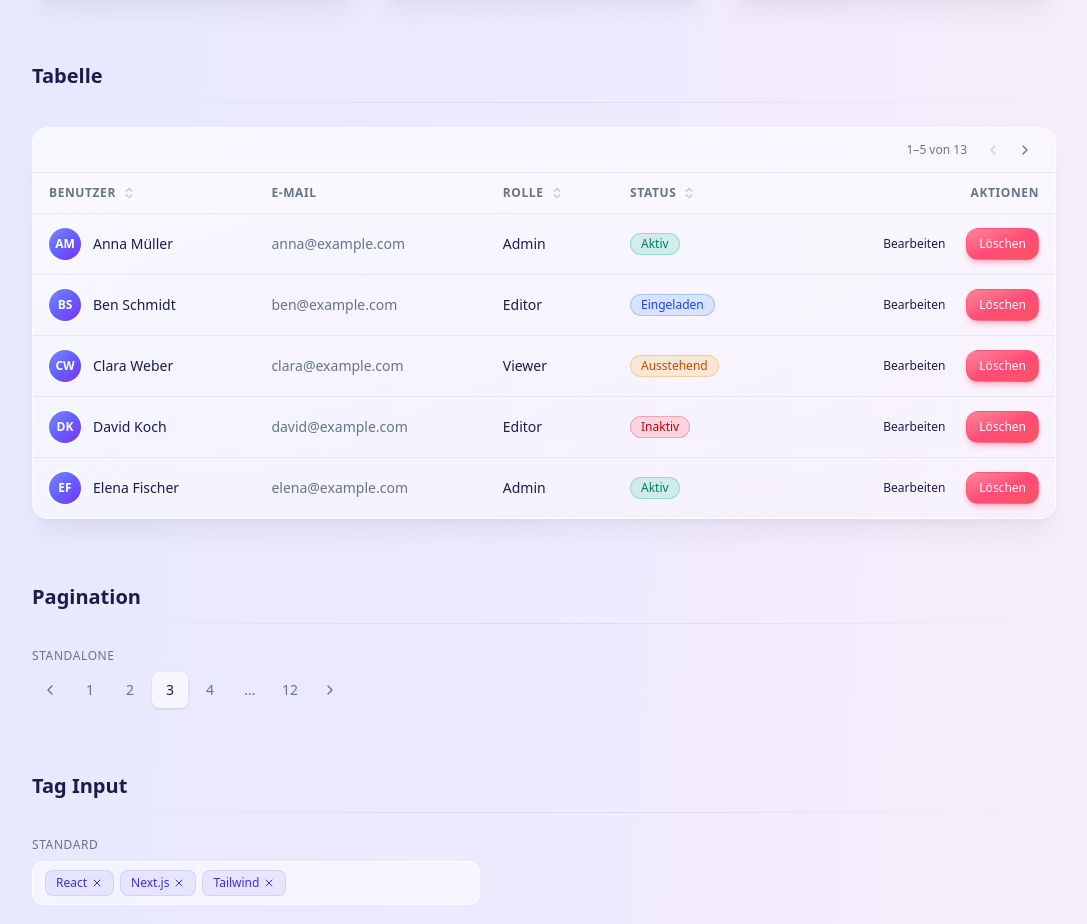
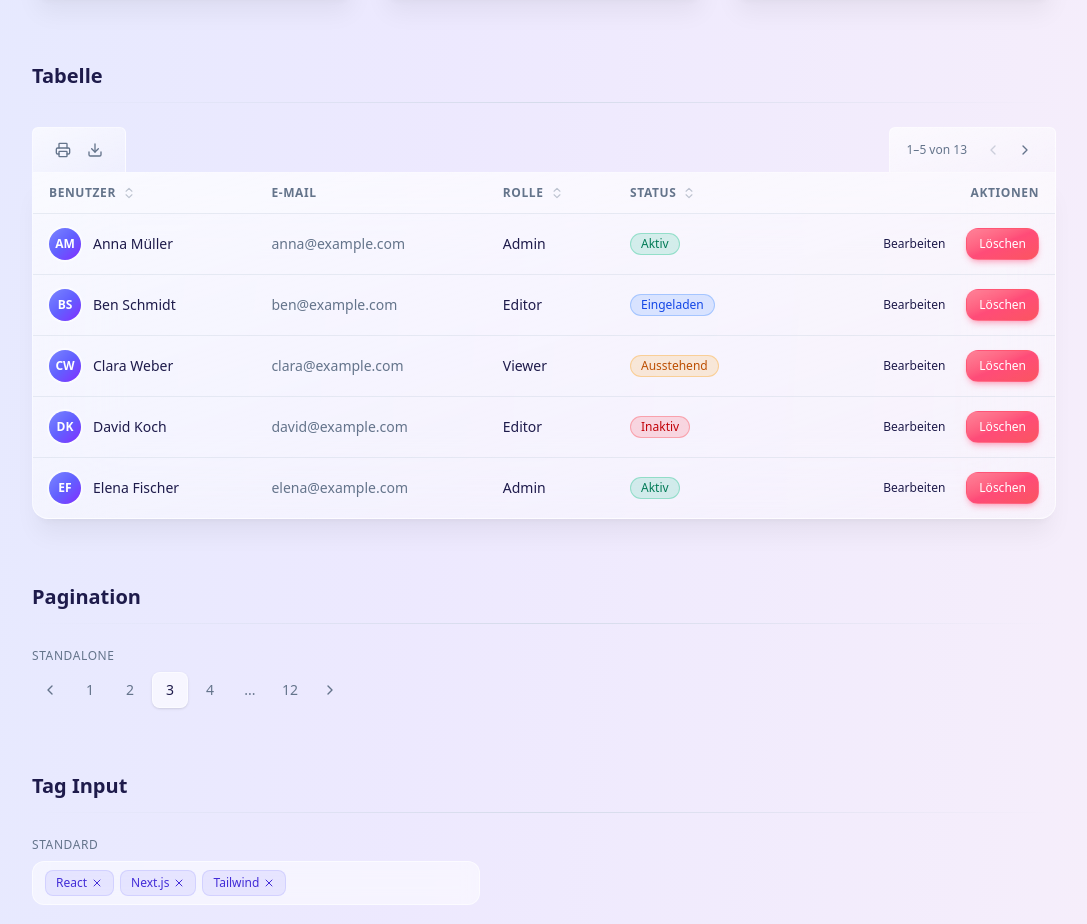
Before and after one commit to escanor24k/ui-components-project, a Next.js app: page / in a window 1280 px wide. Shown: the part 10487-11411 px from the top of the page, without its empty margins (96-1183 px from the left). Built offline with nearby package versions, Linux system fonts and the light colour scheme.

Commit message:
feat: table with utility icons and utility ui adjustment

```diff
--- a/src/components/mainpage/DataTableDemo.tsx
+++ b/src/components/mainpage/DataTableDemo.tsx
@@ -18,6 +18,9 @@ export function DataTableDemo(): React.ReactElement {
           data={sampleUsers}
           rowKey="id"
           showPagination
+          showPrint
+          showDownload
+          downloadFilename="benutzer"
           pageSize={5}
           columns={[
             {
--- a/src/components/ui/DataTable.tsx
+++ b/src/components/ui/DataTable.tsx
@@ -1,12 +1,16 @@
 "use client";
 
-import { useState, useMemo, type ReactNode } from "react";
+import { useState, useMemo, useRef, useEffect, type ReactNode } from "react";
 import {
   ChevronUp,
   ChevronDown,
   ChevronsUpDown,
   ChevronLeft,
   ChevronRight,
+  Printer,
+  Download,
+  FileJson,
+  FileSpreadsheet,
 } from "lucide-react";
 
 interface DataTableColumn<T> {
@@ -26,12 +30,25 @@ interface DataTableProps<T extends Record<string, unknown>> {
   pageSize?: number;
   emptyMessage?: string;
   className?: string;
+  showPrint?: boolean;
+  showDownload?: boolean;
+  downloadFilename?: string;
 }
 
 type SortDirection = "asc" | "desc";
 interface SortConfig {
   key: string;
   direction: SortDirection;
+}
+
+function triggerDownload(content: string, filename: string, type: string): void {
+  const blob = new Blob([content], { type });
+  const url = URL.createObjectURL(blob);
+  const a = document.createElement("a");
+  a.href = url;
+  a.download = filename;
+  a.click();
+  URL.revokeObjectURL(url);
 }
 
 export function DataTable<T extends Record<string, unknown>>({
@@ -42,9 +59,28 @@ export function DataTable<T extends Record<string, unknown>>({
   pageSize = 10,
   emptyMessage = "Keine Einträge vorhanden.",
   className = "",
+  showPrint = false,
+  showDownload = false,
+  downloadFilename = "data",
 }: DataTableProps<T>): React.ReactElement {
   const [sort, setSort] = useState<SortConfig | null>(null);
   const [page, setPage] = useState(1);
+  const [downloadOpen, setDownloadOpen] = useState(false);
+  const downloadRef = useRef<HTMLDivElement>(null);
+
+  useEffect(() => {
+    if (!downloadOpen) return;
+    function handleClick(e: MouseEvent): void {
+      if (
+        downloadRef.current &&
+        !downloadRef.current.contains(e.target as Node)
+      ) {
+        setDownloadOpen(false);
+      }
+    }
+    document.addEventListener("mousedown", handleClick);
+    return () => document.removeEventListener("mousedown", handleClick);
+  }, [downloadOpen]);
 
   /* ── Sorting ── */
   const sorted = useMemo(() => {
@@ -82,16 +118,137 @@ export function DataTable<T extends Record<string, unknown>>({
     setPage(1);
   }
 
+  /* ── Download handlers ── */
+  function handleDownloadJSON(): void {
+    const exportData = sorted.map((row) => {
+      const obj: Record<string, unknown> = {};
+      for (const col of columns) {
+        obj[col.key] = row[col.key];
+      }
+      return obj;
+    });
+    triggerDownload(
+      JSON.stringify(exportData, null, 2),
+      `${downloadFilename}.json`,
+      "application/json",
+    );
+    setDownloadOpen(false);
+  }
+
+  function handleDownloadCSV(): void {
+    const header = columns.map((c) => c.label).join(",");
+    const csvRows = sorted.map((row) =>
+      columns
+        .map((c) => {
+          const val = String(row[c.key] ?? "");
+          return val.includes(",") || val.includes('"') || val.includes("\n")
+            ? `"${val.replace(/"/g, '""')}"`
+            : val;
+        })
+        .join(","),
+    );
+    triggerDownload(
+      "\uFEFF" + [header, ...csvRows].join("\n"),
+      `${downloadFilename}.csv`,
+      "text/csv;charset=utf-8",
+    );
+    setDownloadOpen(false);
+  }
+
+  function handlePrint(): void {
+    window.print();
+  }
+
   const from = sorted.length > 0 ? (safePage - 1) * pageSize + 1 : 0;
   const to = Math.min(safePage * pageSize, sorted.length);
 
+  const hasActions = showPrint || showDownload;
+  const hasPagination = showPagination && totalPages > 1;
+  const showToolbar = hasActions || hasPagination;
+
+  const actionBtnClass =
+    "size-7 flex items-center justify-center rounded-lg text-(--text-muted) hover:text-(--text) hover:bg-white/40 dark:hover:bg-white/10 transition-colors cursor-pointer";
+
+  const glassClass =
+    "backdrop-blur-2xl bg-linear-to-br from-white/70 via-white/50 to-white/30 dark:from-white/10 dark:via-white/6 dark:to-white/3 border border-white/60 dark:border-white/10";
+
   return (
+    <div className={`w-full ${className}`}>
+      {/* Toolbar – tabs float above table, gap between them is transparent */}
+      {showToolbar && (
+        <div className="relative z-10 flex items-end [--tab-solid:#ebe9f0d9] dark:[--tab-solid:#1e2230a6]">
+          {/* Left: Actions tab */}
+          {hasActions ? (
+            <>
               <div
-      className={`w-full overflow-hidden rounded-2xl backdrop-blur-2xl bg-linear-to-br from-white/70 via-white/50 to-white/30 dark:from-white/10 dark:via-white/6 dark:to-white/3 border border-white/60 dark:border-white/10 shadow-xl shadow-black/5 dark:shadow-black/30 ${className}`}
+                className={`relative flex items-center gap-1 shrink-0 px-4 py-2 rounded-t-md ${glassClass} border-b-0`}
               >
-      {/* Pagination bar – flush above header */}
-      {showPagination && totalPages > 1 && (
-        <div className="flex items-center justify-end gap-3 px-4 py-2 border-b border-slate-300/40 dark:border-white/8">
+                {showPrint && (
+                  <div className="relative group">
+                    <button
+                      type="button"
+                      onClick={handlePrint}
+                      className={actionBtnClass}
+                      aria-label="Drucken"
+                    >
+                      <Printer className="size-4" />
+                    </button>
+                    <span className="absolute left-1/2 -translate-x-1/2 bottom-full mb-1.5 px-2 py-1 text-xs font-medium rounded-lg bg-slate-900 dark:bg-slate-700 text-white whitespace-nowrap opacity-0 group-hover:opacity-100 transition-opacity pointer-events-none z-10">
+                      Drucken
+                    </span>
+                  </div>
+                )}
+                {showDownload && (
+                  <div ref={downloadRef} className="relative group">
+                    <button
+                      type="button"
+                      onClick={() => setDownloadOpen((o) => !o)}
+                      className={actionBtnClass}
+                      aria-label="Download"
+                    >
+                      <Download className="size-4" />
+                    </button>
+                    {!downloadOpen && (
+                      <span className="absolute left-1/2 -translate-x-1/2 bottom-full mb-1.5 px-2 py-1 text-xs font-medium rounded-lg bg-slate-900 dark:bg-slate-700 text-white whitespace-nowrap opacity-0 group-hover:opacity-100 transition-opacity pointer-events-none z-10">
+                        Download
+                      </span>
+                    )}
+                    {downloadOpen && (
+                      <div className="absolute left-0 bottom-full mb-1 z-50 min-w-40 rounded-xl bg-white dark:bg-slate-800 border border-white/60 dark:border-white/10 shadow-lg shadow-black/10 dark:shadow-black/30 py-1">
+                        <button
+                          type="button"
+                          onClick={handleDownloadJSON}
+                          className="w-full flex items-center gap-2.5 px-3 py-2 text-sm text-(--text) hover:bg-slate-100 dark:hover:bg-white/5 transition-colors cursor-pointer"
+                        >
+                          <FileJson className="size-4 text-(--text-muted)" />
+                          Als JSON
+                        </button>
+                        <button
+                          type="button"
+                          onClick={handleDownloadCSV}
+                          className="w-full flex items-center gap-2.5 px-3 py-2 text-sm text-(--text) hover:bg-slate-100 dark:hover:bg-white/5 transition-colors cursor-pointer"
+                        >
+                          <FileSpreadsheet className="size-4 text-(--text-muted)" />
+                          Als CSV
+                        </button>
+                      </div>
+                    )}
+                  </div>
+                )}
+              </div>
+            </>
+          ) : (
+            <div />
+          )}
+
+          <div className="flex-1" />
+
+          {/* Right: Pagination tab */}
+          {hasPagination ? (
+            <>
+              <div
+                className={`relative flex items-center gap-3 shrink-0 px-4 py-2 rounded-t-md ${glassClass} border-b-0`}
+              >
                 <span className="text-xs text-(--text-muted) tabular-nums">
                   {from}–{to} von {sorted.length}
                 </span>
@@ -116,8 +273,17 @@ export function DataTable<T extends Record<string, unknown>>({
                   </button>
                 </div>
               </div>
+            </>
+          ) : (
+            <div />
+          )}
+        </div>
       )}
 
+      {/* Table content – own glass container */}
+      <div
+        className={`overflow-hidden ${showToolbar ? "rounded-b-2xl" : "rounded-2xl"} ${glassClass} shadow-xl shadow-black/5 dark:shadow-black/30`}
+      >
         <div className="overflow-x-auto">
           <table className="w-full text-sm">
             <thead className="border-b border-slate-300/40 dark:border-white/8 bg-white/20 dark:bg-white/3">
@@ -188,6 +354,7 @@ export function DataTable<T extends Record<string, unknown>>({
           </table>
         </div>
       </div>
+    </div>
   );
 }
 
```
Lines whose indentation alone changed are shown as unchanged.
